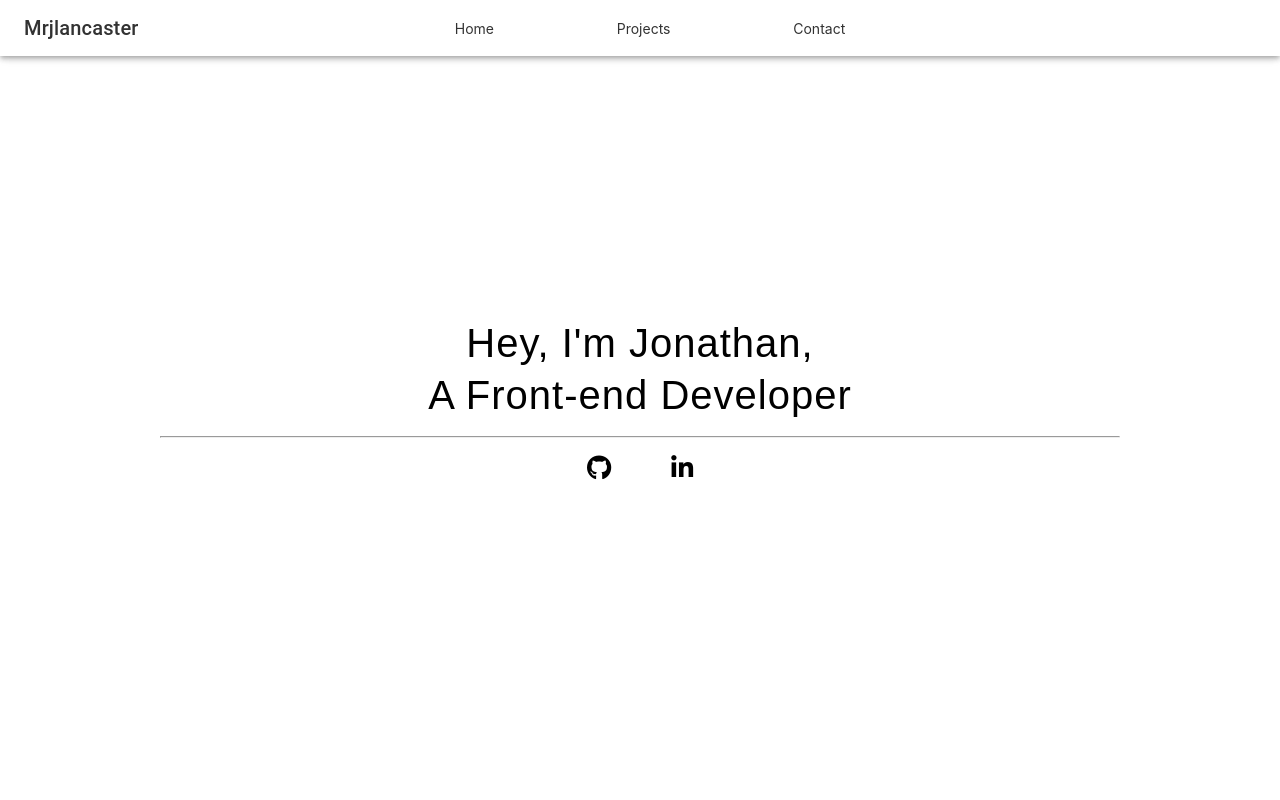
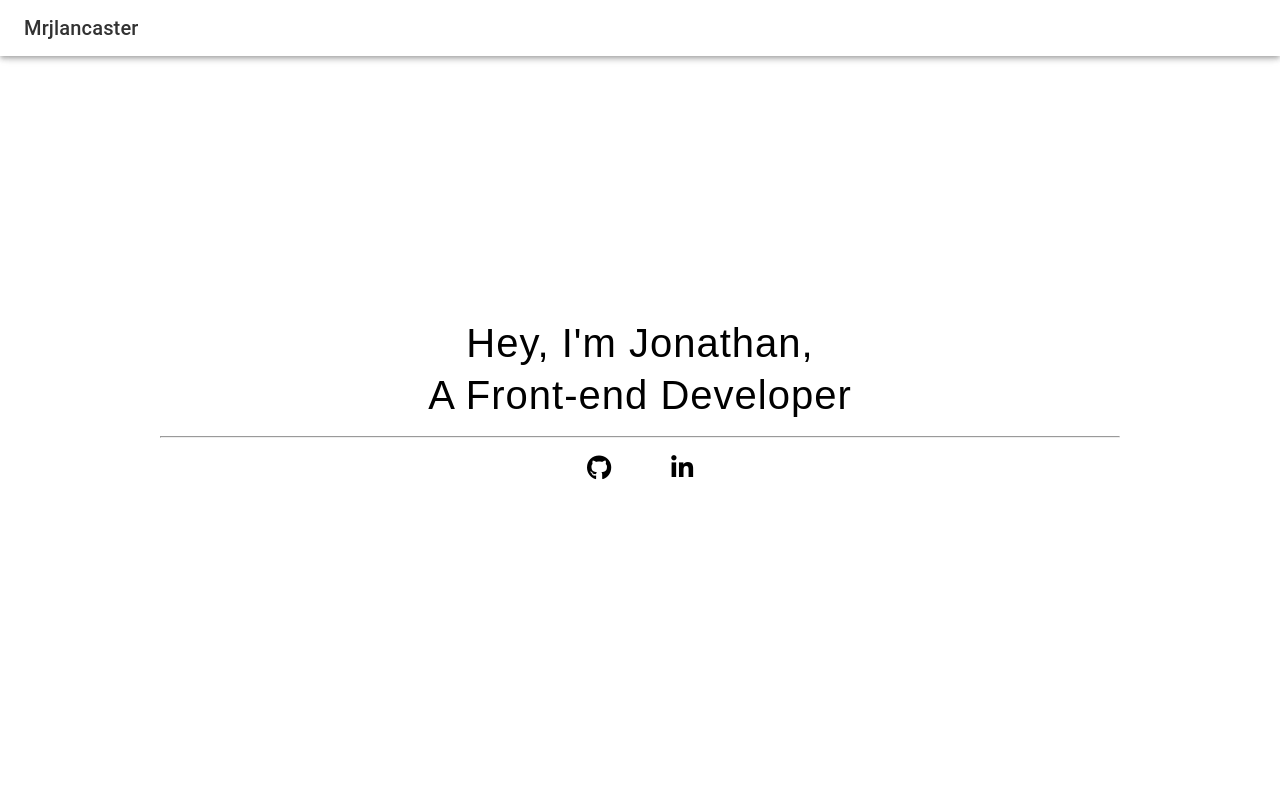
Before and after one commit to mrjlancaster/Portfolio, a React (Create React App) app: page / in a window 1280 px wide. Shown: the top 800 px of the page. Built offline with nearby package versions, Linux system fonts and the light colour scheme.

Commit message:
comment nav links

```diff
--- a/src/components/Header.js
+++ b/src/components/Header.js
@@ -17,10 +17,10 @@ const Header = () => {
 			<AppBar className={classes.bar} position="static">
 				<Toolbar className={classes.toolbar}>
 					<Typography variant="h6" className={classes.signature}>Mrjlancaster</Typography>
-					<ul className={classes.ul}>
+					{/* <ul className={classes.ul}>
 						<li className={classes.li}>Home</li>
 						<li className={classes.li}>Projects</li>
-						<li className={classes.li}>Contact</li>
+						<li className={classes.li}>Contact</li> */}
 						{/* <li>
 							<Link to='/' className={classes.li} onClick={displayHome}>Home</Link>
 						</li>
@@ -30,7 +30,7 @@ const Header = () => {
 						<li>
 							<Link to='/Contact' className={classes.li} onClick={displayContact}>Contact</Link>
 						</li> */}
-					</ul>
+					{/* </ul> */}
 				</Toolbar>
 			</AppBar>
 		</div>
--- a/src/components/Technologies.js
+++ b/src/components/Technologies.js
@@ -1,8 +1,5 @@
 import React from 'react';
 import './Technologies.css';
-
-// import styles
-import useStyles from '../styles';
 
 // material ui imports
 import { Typography } from '@material-ui/core';
@@ -11,7 +8,6 @@ import { Box } from '@material-ui/core';
 
 
 const Technologies = () => {
-	const classes = useStyles();
 
 	return (
 		<div className="tech_container">
```
Also changed, not shown: src/styles.js (+0 -9 lines).
